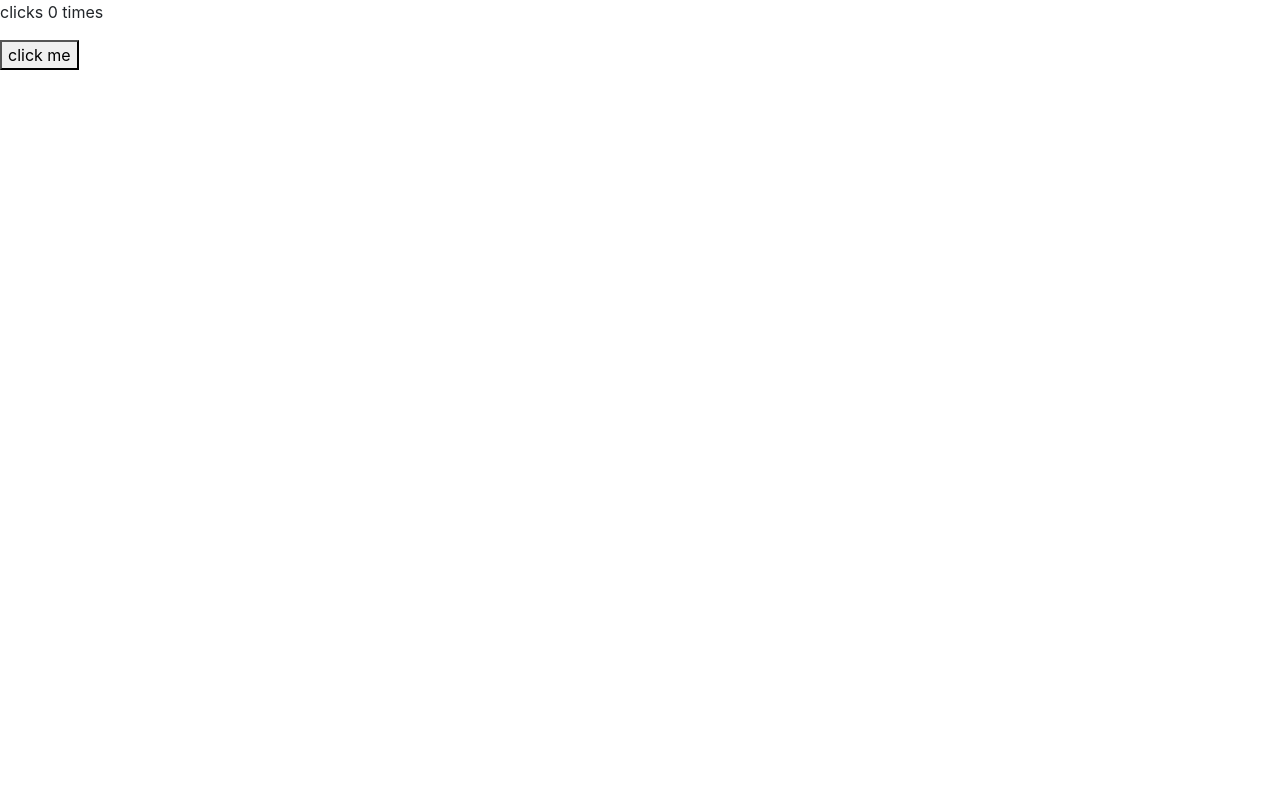
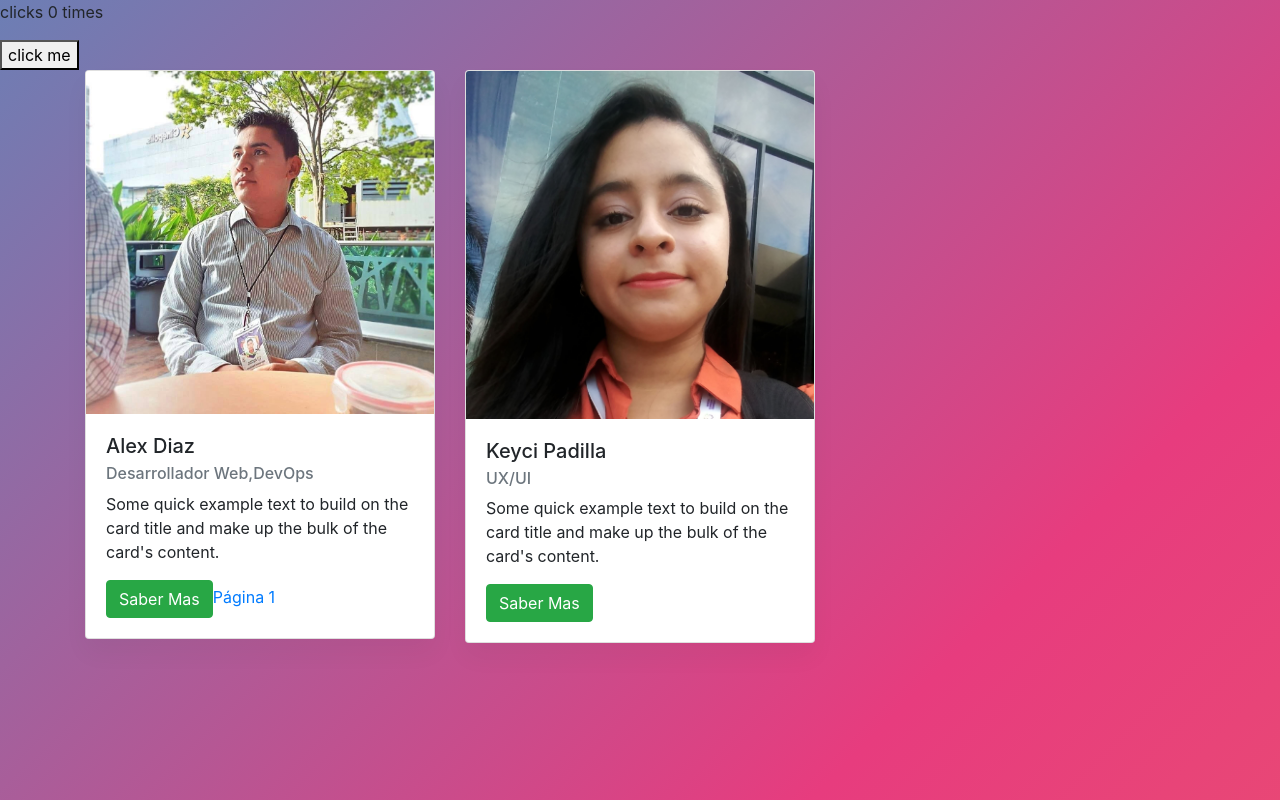
Before and after one commit to keyci1113/portafolio, a React (Create React App) app in the folder portafolio/: page / in a window 1280 px wide. Built offline with nearby package versions, Linux system fonts and the light colour scheme.

Commit message:
Index first Page initial design

```diff
--- a/portafolio/src/Profile/index.js
+++ b/portafolio/src/Profile/index.js
@@ -1,4 +1,21 @@
-import React, { useState } from 'react';
+import React, { useState } from "react";
+import imagen from "../Utilidades/imagen.jpg";
+import profilepic from "../Utilidades/profile-pic.jpg";
+import { Link, Route } from "react-router-dom";
+import "../css/index.css";
+import {
+  Row,
+  Col,
+  Card,
+  CardImg,
+  CardText,
+  CardBody,
+  CardImgOverlay,
+  CardTitle,
+  CardSubtitle,
+  Container,
+  Button,
+} from "reactstrap";
 
 function Profile() {
   // Declara una nueva variable de estado, la cual llamaremos “count”
@@ -7,9 +24,48 @@ function Profile() {
   return (
     <div>
       <p>clicks {count} times</p>
-      <button onClick={() => setCount(count + 1)}>
-        click me
-      </button>
+      <button onClick={() => setCount(count + 1)}>click me</button>
+
+      <Container className="themed-container">
+        <Row xs="2 ">
+          <Col xs="4">
+            <Card className="hovercard Alex ">
+              <CardImg top width="100%" src={imagen} alt="Card image cap" />
+              <CardBody>
+                <CardTitle tag="h5">Alex Diaz</CardTitle>
+                <CardSubtitle tag="h6" className="mb-2 text-muted">
+                  Desarrollador Web,DevOps
+                </CardSubtitle>
+                <CardText>
+                  Some quick example text to build on the card title and make up
+                  the bulk of the card's content.
+                </CardText>
+                <Button color="success">Saber Mas</Button>
+
+                <Link to="../Alex/index.js" className="link">
+                  Página 1
+                </Link>
+              </CardBody>
+            </Card>
+          </Col>
+          <Col xs="4">
+            <Card className="hovercard Keyci">
+              <CardImg top width="100%" src={profilepic} alt="Card image cap" />
+              <CardBody>
+                <CardTitle tag="h5">Keyci Padilla</CardTitle>
+                <CardSubtitle tag="h6" className="mb-2 text-muted">
+                  UX/UI
+                </CardSubtitle>
+                <CardText>
+                  Some quick example text to build on the card title and make up
+                  the bulk of the card's content.
+                </CardText>
+                <Button color="success">Saber Mas</Button>
+              </CardBody>
+            </Card>
+          </Col>
+        </Row>
+      </Container>
     </div>
   );
 }
--- /dev/null
+++ b/portafolio/src/css/index.css
@@ -0,0 +1,62 @@
+body {
+    background: linear-gradient(-45deg, #ee7752, #e73c7e, #23a6d5, #23d5ab);
+	background-size: 400% 400%;
+
+    -webkit-animation: bganimate 26s ease infinite;
+    animation: bganimate 26s ease infinite;
+}
+
+@-webkit-keyframes bganimate {
+    0%{background-position:0% 49%}
+    50%{background-position:100% 52%}
+    100%{background-position:0% 49%}
+}
+@keyframes bganimate {
+    0%{background-position:0% 49%}
+    50%{background-position:100% 52%}
+    100%{background-position:0% 49%}
+}
+.Alex {
+    --bg-color: #ffd861;
+    --bg-color-light: #ffeeba;
+    --text-color-hover: #4C5656;
+    --box-shadow-color: rgba(45, 84, 255, 0.48);
+  }
+  .Keyci {
+    --bg-color: #ffd861;
+    --bg-color-light: #ffeeba;
+    --text-color-hover: #4C5656;
+    --box-shadow-color: rgba(244, 64, 250, 0.48);
+  }
+
+
+.card-blur {
+    position: absolute;
+    height: 100%;
+    width: calc(100% + 1px);
+    background-color: black;
+    opacity: 0;
+    transition: opacity 0.15s ease-in;
+}
+
+.card:hover .card-blur {
+    opacity: 0.6;
+}
+
+.hovercard{
+    box-shadow: 0 14px 26px rgba(0,0,0,0.04);
+
+    transition: all 0.3s ease-out;
+}
+
+.hovercard:hover {
+    transform: translateY(-5px) scale(1.005) translateZ(0);
+    box-shadow: 0 24px 36px rgba(27, 37, 189, 0.11),
+      0 24px 46px var( --box-shadow-color);
+  }
+
+  .hovercard:active {
+    transform: scale(1) translateZ(0);
+    box-shadow: 0 15px 24px rgba(228, 225, 57, 0.11),
+      0 15px 24px var(--box-shadow-color);
+  }
--- a/portafolio/src/index.js
+++ b/portafolio/src/index.js
@@ -1,4 +1,5 @@
 import 'bootstrap/dist/css/bootstrap.css';
+
 import React from 'react';
 import ReactDOM from 'react-dom';
 import { BrowserRouter } from 'react-router-dom';
```
Also changed, not shown: portafolio/src/Profile/Keyci/index.js (added, +30 -0 lines), portafolio/src/Utilidades/profile-pic.jpg (added).
